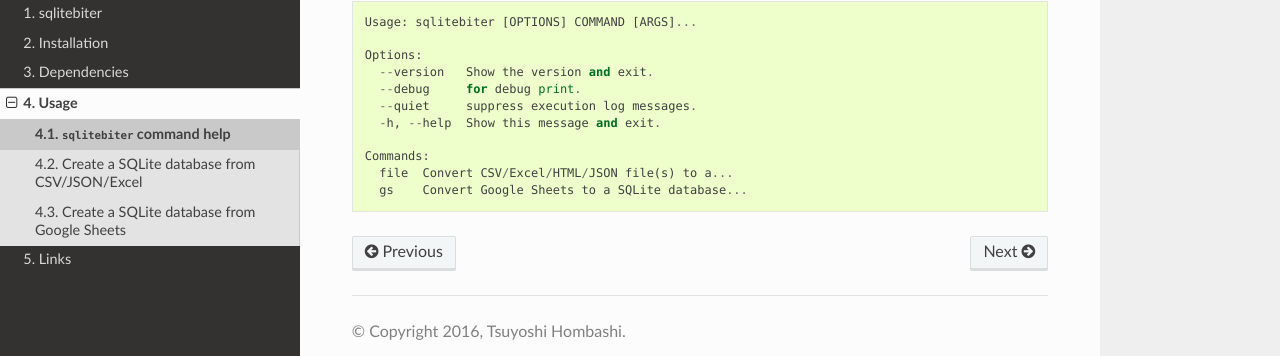
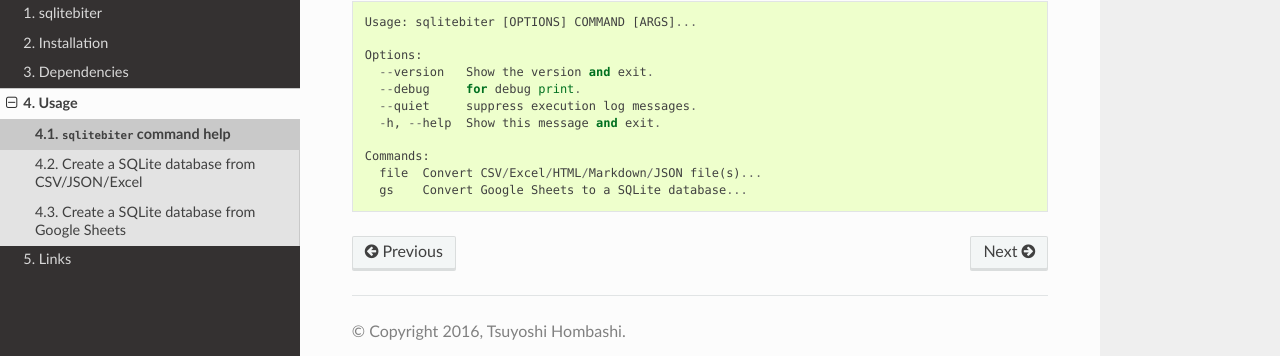
Before and after one commit to thombashi/sqlitebiter, a Sphinx documentation site: the page built from docs/pages/usage/common.rst, in a window 1280 px wide. Shown: the part 164-520 px from the top of the page. Built offline with Sphinx 7.4.7 and the Read the Docs theme 2.0.0, drawn with Linux system fonts in a browser that asks for light colours; pages that are not in the unit, such as notebooks, are missing from menus.

Commit message:
[ci skip] Update docs

```diff
--- a/docs/pages/usage/common.rst
+++ b/docs/pages/usage/common.rst
@@ -12,5 +12,5 @@
       -h, --help  Show this message and exit.
 
     Commands:
-      file  Convert CSV/Excel/HTML/JSON file(s) to a...
+      file  Convert CSV/Excel/HTML/Markdown/JSON file(s)...
       gs    Convert Google Sheets to a SQLite database...
--- a/docs/pages/usage/file/header.txt
+++ b/docs/pages/usage/file/header.txt
@@ -2,4 +2,4 @@
 -----------------------------------------------------------
 
 ``sqlitebiter file`` is a subcommand to convert
-CSV/Excel/HTML/JSON file(s) to a SQLite database file.
+CSV/Excel/HTML/JSON/Markdown file(s) to a SQLite database file.
--- a/docs/pages/usage/file/help.txt
+++ b/docs/pages/usage/file/help.txt
@@ -5,7 +5,7 @@
 
     Usage: sqlitebiter file [OPTIONS] [FILES]...
 
-      Convert CSV/JSON/Excel file(s) to a SQLite database file.
+      Convert CSV/Excel/HTML/Markdown/JSON file(s) to a SQLite database file.
 
     Options:
       -o, --output-path TEXT  Output path of the SQLite database file
--- a/docs/pages/usage/file/usage.txt
+++ b/docs/pages/usage/file/usage.txt
@@ -16,4 +16,4 @@
     sample.sqlite
 
 Convertible JSON format is as follows:
-http://simplesqlite.readthedocs.io/en/latest/pages/reference/loader.html#jsontablefileloader-class
+http://pytablereader.readthedocs.io/en/latest/pages/reference/loader.html#json-loader-classes
```
